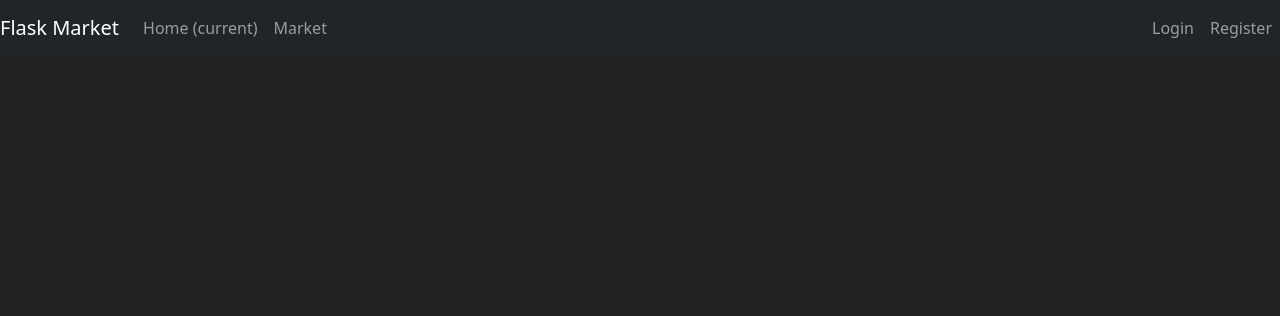
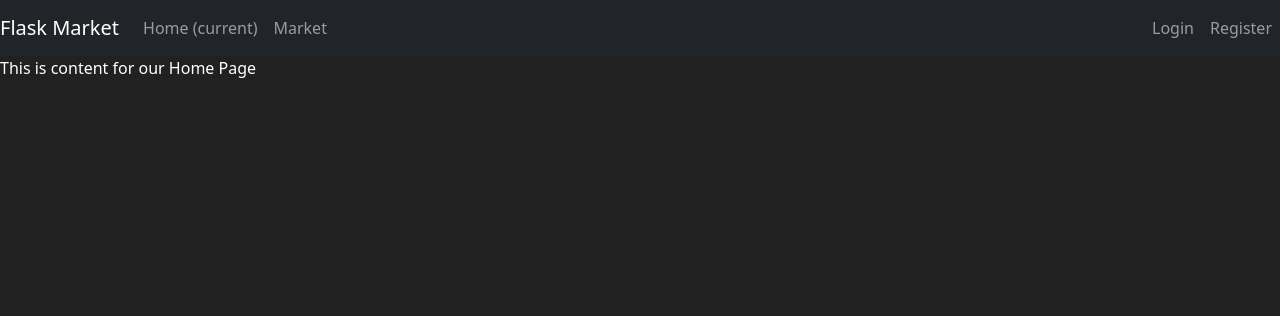
Before and after one commit to AnandC7github/Python-Flask-Market-Proj1, a Flask app: page / in a window 1280 px wide. Shown: the top 316 px of the page. Run offline with Flask 3, Linux system fonts and the light colour scheme.

Commit message:
Updated home.html to include specific content

```diff
--- a/templates/home.html
+++ b/templates/home.html
@@ -2,3 +2,7 @@
 {% block title %}
    Home Page
 {% endblock %}
+
+{% block content %}
+  This is content for our Home Page
+{% endblock %}
```
